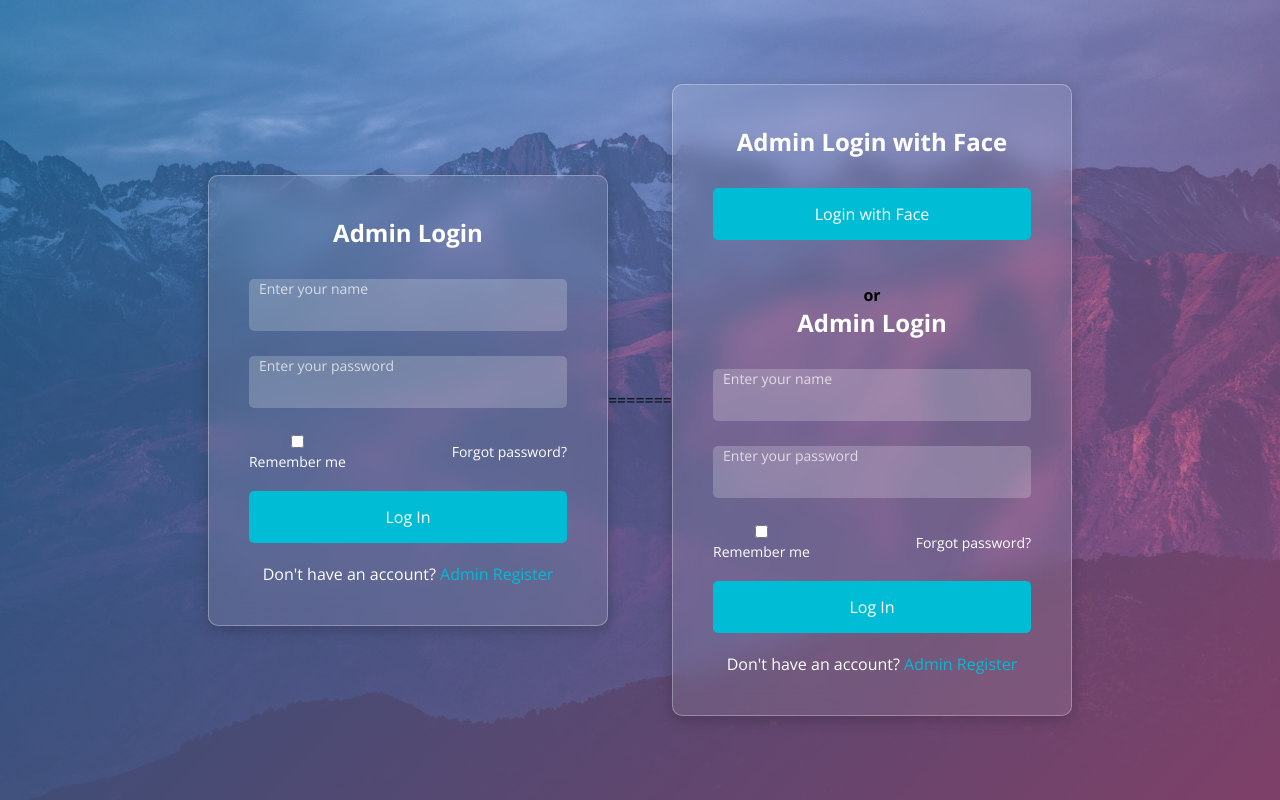
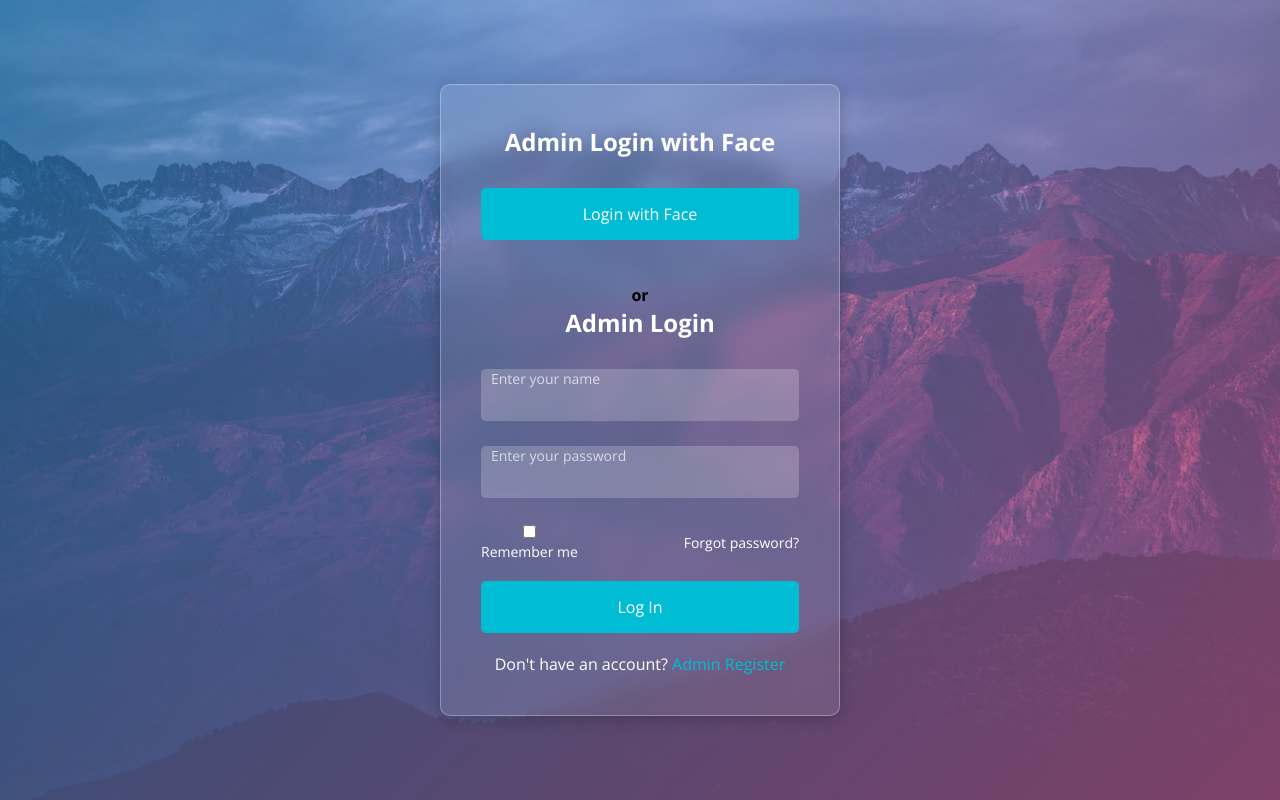
Before and after one commit to Amsaho/AI_resume, a Flask app: page /admin_login in a window 1280 px wide. Run offline with Flask 3, Linux system fonts and the light colour scheme; parts of the project's set-up code (start-up, migrations or seed data) failed here and were passed over.

Commit message:
Update admin_login.html

```diff
--- a/templates/admin_login.html
+++ b/templates/admin_login.html
@@ -1,197 +1,3 @@
-
-<!DOCTYPE html>
-<html lang="en">
-<head>
-  <meta charset="UTF-8">
-  <meta name="viewport" content="width=device-width, initial-scale=1.0">
-  <title>Glassmorphism Login Form | CodingNepal</title>
-  <style>
-    @import url("https://fonts.googleapis.com/css2?family=Open+Sans:wght@200;300;400;500;600;700&display=swap");
-    * {
-      margin: 0;
-      padding: 0;
-      box-sizing: border-box;
-      font-family: "Open Sans", sans-serif;
-    }
-    body {
-      display: flex;
-      align-items: center;
-      justify-content: center;
-      min-height: 100vh;
-      background: linear-gradient(135deg, rgba(0, 150, 255, 0.8), rgba(255, 100, 200, 0.8));
-      padding: 0 10px;
-      overflow: hidden;
-    }
-    body::before {
-      content: "";
-      position: absolute;
-      width: 100%;
-      height: 100%;
-      background: url("static/login-hero-bg.jpg"), #000; /* Fallback to black if image doesn't load */
-      background-position: center;
-      background-size: cover;
-      opacity: 0.5;
-    }
-    .wrapper {
-      width: 400px;
-      border-radius: 10px;
-      padding: 40px;
-      text-align: center;
-      background: rgba(255, 255, 255, 0.1);
-      backdrop-filter: blur(12px);
-      -webkit-backdrop-filter: blur(12px);
-      border: 1px solid rgba(255, 255, 255, 0.3);
-      box-shadow: 0 4px 15px rgba(0, 0, 0, 0.2);
-    }
-    h2 {
-      color: white;
-      font-weight: 700;
-      margin-bottom: 30px;
-    }
-    .input-field {
-      position: relative;
-      margin-bottom: 25px;
-    }
-    .input-field input {
-      width: 100%;
-      padding: 15px;
-      background: rgba(255, 255, 255, 0.2);
-      border: none;
-      border-radius: 5px;
-      color: white;
-      font-size: 16px;
-      outline: none;
-      transition: all 0.3s ease;
-    }
-    .input-field input:focus {
-      background: rgba(255, 255, 255, 0.3);
-      box-shadow: 0 0 5px 2px rgba(255, 255, 255, 0.5);
-    }
-    .input-field label {
-      position: absolute;
-      top: 0;
-      left: 10px;
-      font-size: 14px;
-      color: rgba(255, 255, 255, 0.7);
-      transition: all 0.3s ease;
-    }
-    .input-field input:focus + label {
-      top: -20px;
-      font-size: 12px;
-      color: #ffffff;
-    }
-    .forget {
-      display: flex;
-      justify-content: space-between;
-      align-items: center;
-      margin-bottom: 20px;
-      color: white;
-    }
-    .forget label {
-      font-size: 14px;
-    }
-    .forget a {
-      color: white;
-      font-size: 14px;
-      text-decoration: none;
-    }
-    .forget a:hover {
-      text-decoration: underline;
-    }
-    button {
-      width: 100%;
-      padding: 15px;
-      background: #00bcd4;
-      color: white;
-      font-size: 16px;
-      border: none;
-      border-radius: 5px;
-      cursor: pointer;
-      transition: all 0.3s ease;
-    }
-    button:hover {
-      background: #0097a7;
-      transform: translateY(-2px);
-    }
-    .register {
-      margin-top: 20px;
-      color: white;
-    }
-    .register a {
-      color: #00bcd4;
-      text-decoration: none;
-    }
-    .register a:hover {
-      text-decoration: underline;
-    }
-  </style>
-</head>
-<body>
-  <div class="wrapper">
-
-    <form id="adminLoginForm">
-      <h2>Admin Login</h2>
-
-      <div class="input-field">
-        <input id="name" type="text" required>
-        <label for="name">Enter your name</label>
-      </div>
-      <div class="input-field">
-        <input id="password" type="password" required>
-        <label for="password">Enter your password</label>
-      </div>
-      <div class="forget">
-        <label for="remember">
-          <input type="checkbox" id="remember">
-          <p>Remember me</p>
-        </label>
-        <a href="#">Forgot password?</a>
-      </div>
-      <button type="submit" onclick="submitAdminLogin(event)">Log In</button>
-      <div class="register">
-        <p>Don't have an account? <a href="{{ url_for('admin_register') }}">Admin Register</a></p>
-      </div>
-    </form>
-  </div>
-
-  <script>
-    function submitAdminLogin(event) {
-      event.preventDefault();  // Prevent form from submitting normally
-
-      const name = document.getElementById("name").value;
-      const password = document.getElementById("password").value;
-
-      if (!name || !password) {
-        alert("Name and password are required.");
-        return;
-      }
-
-      const formData = new FormData();
-      formData.append("name", name);
-      formData.append("password", password);
-
-      fetch("/admin_login", {
-        method: "POST",
-        body: formData
-      })
-      .then(response => response.json())
-      .then(data => {
-        if (data.success) {
-          alert("Login successful!");
-          window.location.href = "/admin";  // Redirect to admin dashboard
-        } else {
-          alert("Login failed: " + data.error);
-        }
-      })
-      .catch(error => {
-        console.error("Error:", error);
-        alert("An error occurred during login.");
-      });
-    }
-  </script>
-</body>
-</html>
-=======
 <!DOCTYPE html>
 <html lang="en">
 <head>
```
